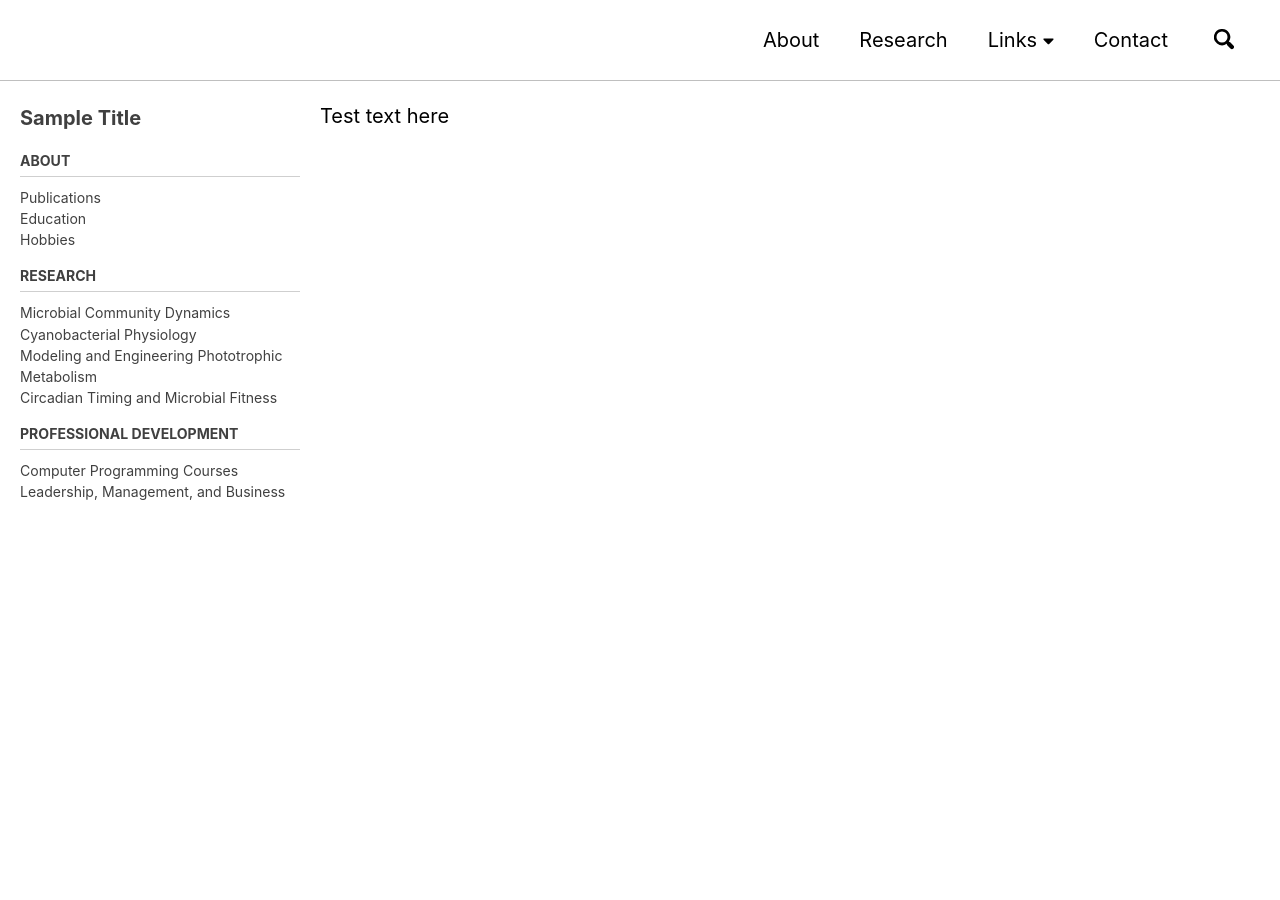
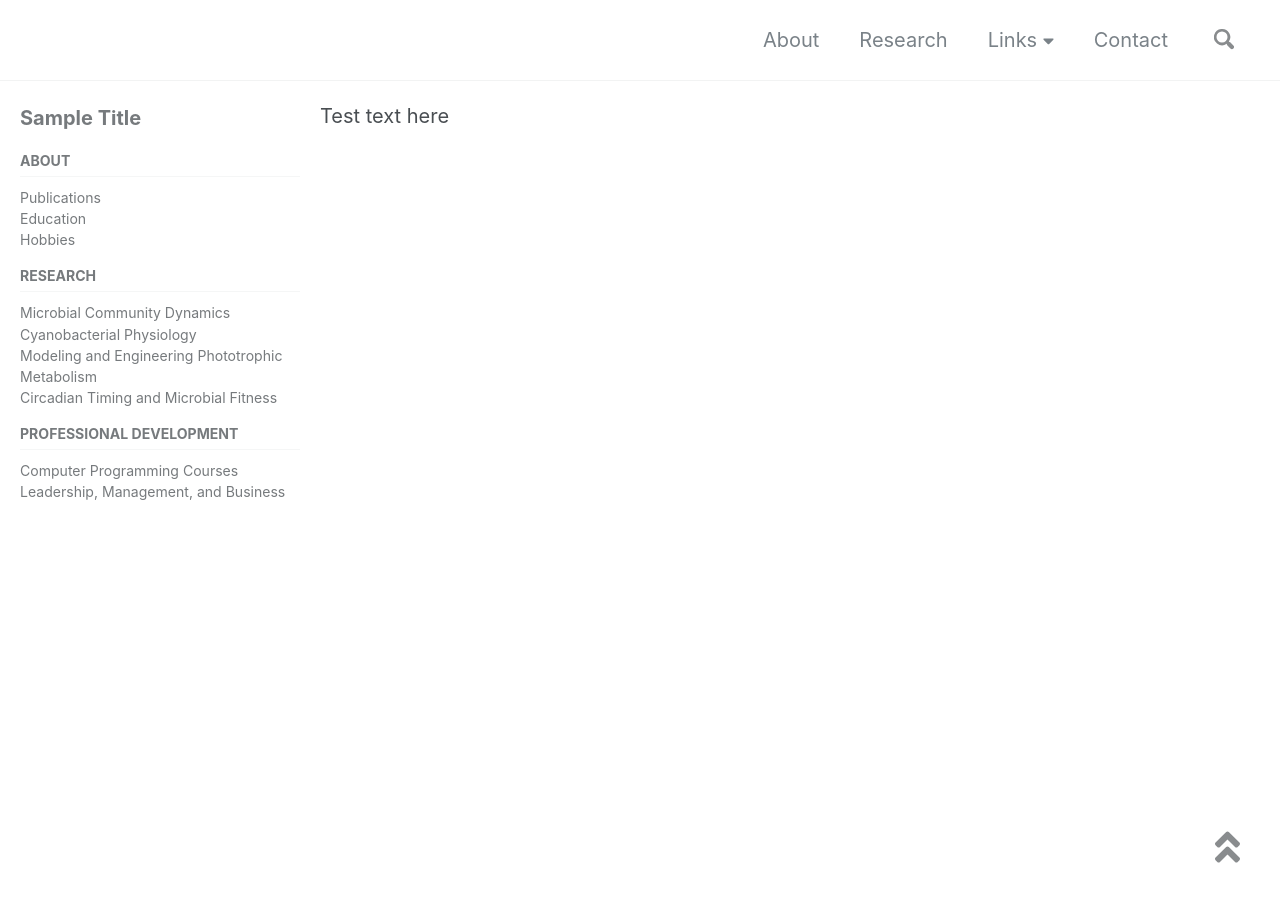
Before and after one commit to dwelkie/dwelkie.github.io, a Jekyll site: the page built from _pages/home.md, in a window 1280 px wide and 900 px high. Built offline with Jekyll 4.4.1, drawn with Linux system fonts in a browser that asks for light colours; nearby versions of some CDN libraries.

Commit message:
Update _config.yml

```diff
--- a/_config.yml
+++ b/_config.yml
@@ -12,7 +12,7 @@
 
 # theme                  : "minimal-mistakes-jekyll"
 # remote_theme           : "mmistakes/minimal-mistakes"
-minimal_mistakes_skin    :  "contrast" #"default" #"dirt" "default", "air", "aqua", "contrast", "dark", "dirt", "neon", "mint", "plum", "sunrise"
+minimal_mistakes_skin    :  "default" #"default" #"dirt" "default", "air", "aqua", "contrast", "dark", "dirt", "neon", "mint", "plum", "sunrise"
 
 # Site Settings
 locale                   : "en-US"
```
